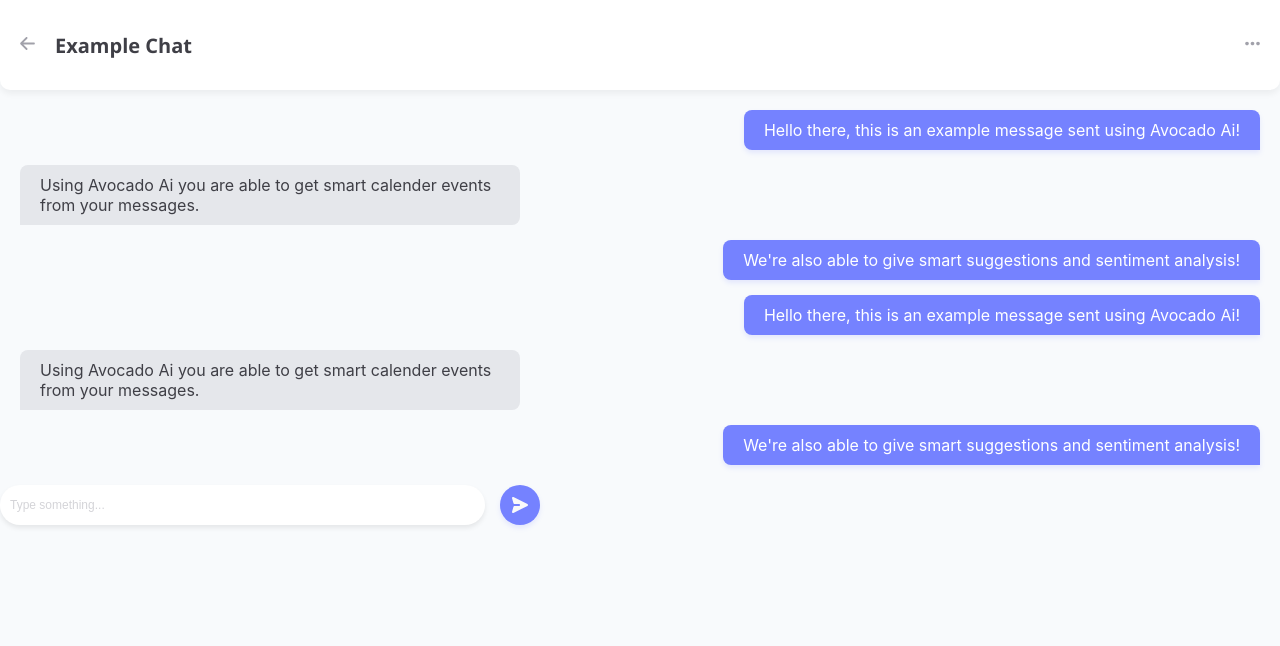
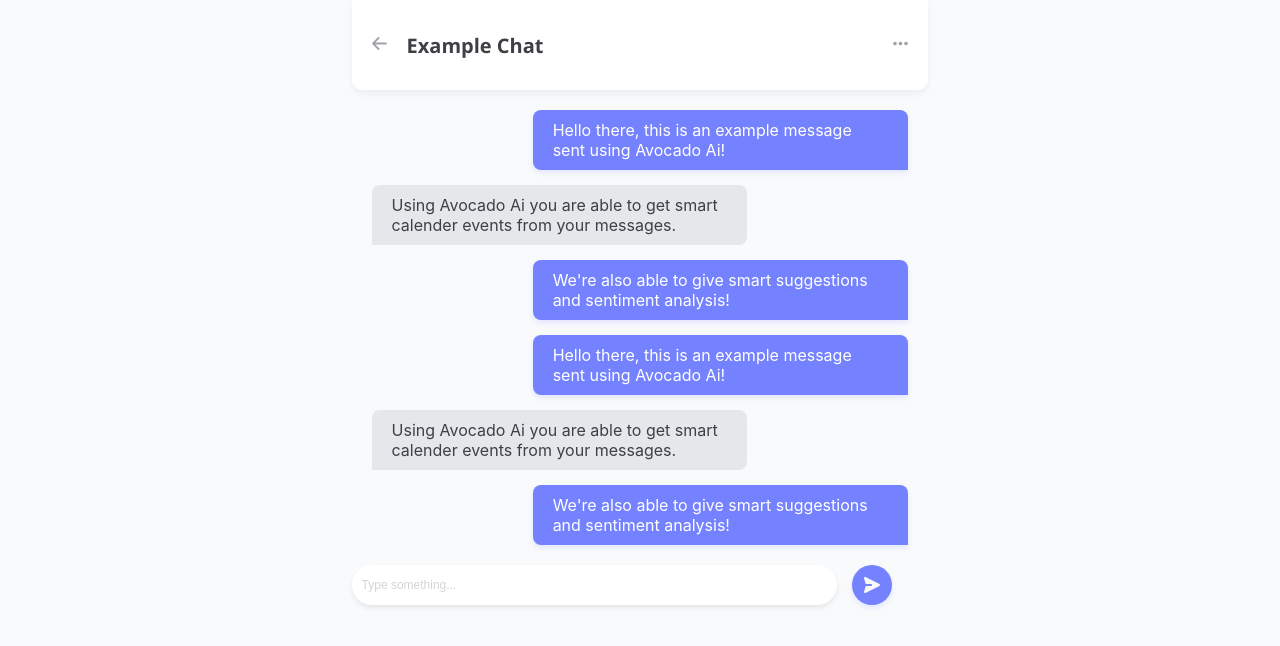
Before and after one commit to ryandotelliott/mindful-messenger, a React (Create React App) app in the folder app/: page / in a window 1280 px wide. Shown: the top 646 px of the page. Built offline with nearby package versions, Linux system fonts and the light colour scheme.

Commit message:
Adjust main app styling

```diff
--- a/app/src/App.css
+++ b/app/src/App.css
@@ -1,6 +1,8 @@
 .App {
     background-color: #f8fafc;
-    height: 100vh;
+    min-height: 100vh;
     display: flex;
     flex-direction: column;
+    align-items: center;
+    padding-bottom: 40px;
 }
```
